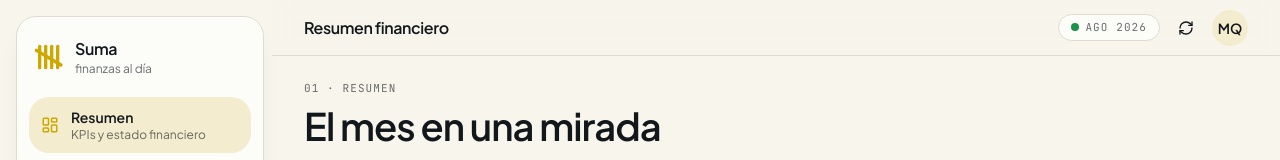
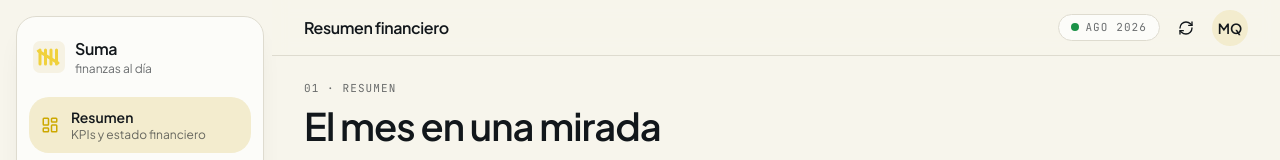
Before and after one commit to jeironpro/dashboard-financiero, a React (Vite) app: page / in a window 1280 px wide. Shown: the top 160 px of the page. Built offline with nearby package versions, Linux system fonts and the light colour scheme.

Commit message:
fix/icon: usa el favicon de la consola como logo del sidebar

```diff
--- a/src/components/brand/BrandMark.tsx
+++ /dev/null
@@ -1,44 +0,0 @@
-import { useEffect, useRef } from 'react'
-import { drawLine } from '@/lib/anime'
-import { cn } from '@/lib/utils'
-
-interface BrandMarkProps {
-  className?: string
-  /** Color del trazo; por defecto el borde pear (marca de la casa). */
-  strokeClassName?: string
-}
-
-/**
- * El «character moment» de la marca: 4 trazos + diagonal que se dibujan solos
- * al montar usando el trazo SVG de anime.js.
- */
-export function BrandMark({ className, strokeClassName = 'stroke-pear-deep' }: BrandMarkProps) {
-  const ref = useRef<SVGSVGElement>(null)
-
-  useEffect(() => {
-    const svg = ref.current
-    if (!svg) return
-    const lines = Array.from(svg.querySelectorAll<SVGLineElement>('line'))
-    lines.forEach((line, index) => {
-      drawLine(line, { duration: 380 + index * 90 })
-    })
-  }, [])
-
-  return (
-    <svg
-      ref={ref}
-      viewBox="0 0 48 48"
-      aria-hidden="true"
-      className={cn('size-8', className)}
-      fill="none"
-    >
-      <g strokeWidth={5} strokeLinecap="round" className={strokeClassName}>
-        <line x1="10" y1="8" x2="10" y2="40" />
-        <line x1="19" y1="8" x2="19" y2="40" />
-        <line x1="28" y1="8" x2="28" y2="40" />
-        <line x1="37" y1="8" x2="37" y2="40" />
-        <line x1="42" y1="36" x2="5" y2="14" />
-      </g>
-    </svg>
-  )
-}
--- a/src/components/layout/Sidebar.tsx
+++ b/src/components/layout/Sidebar.tsx
@@ -1,4 +1,3 @@
-import { BrandMark } from '@/components/brand/BrandMark'
 import { Avatar } from '@/components/profile/Avatar'
 import { NAV_SECTIONS, type View } from './nav'
 import { cn } from '@/lib/utils'
@@ -34,7 +33,7 @@ export function SidebarContent({
         aria-label={`${company.name} — ir al resumen`}
         className="flex items-center gap-2.5 px-4 pb-5 pt-5"
       >
-        <BrandMark className="size-8 shrink-0" />
+        <img src="/favicon.svg" alt="" aria-hidden="true" className="size-8 shrink-0" />
         <span className="leading-tight">
           <span className="block font-display text-base font-semibold tracking-tight text-ink">
             Suma
```
